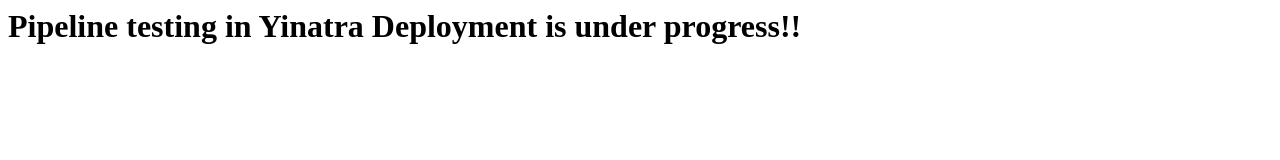
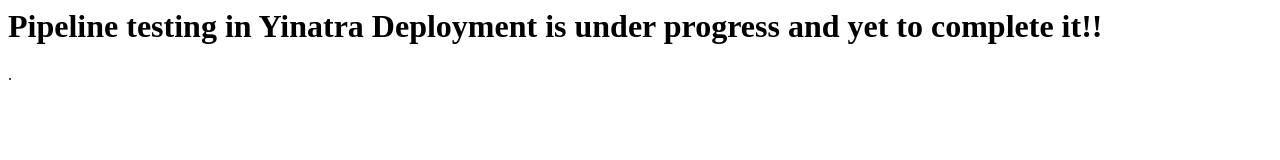
Before and after one commit to priyagit7/yinatra-demogit, a plain HTML site: page index.html in a window 1280 px wide. Drawn offline with Linux system fonts and the light colour scheme.

Commit message:
Update index.html

```diff
--- a/index.html
+++ b/index.html
@@ -1 +1 @@
-<h1>Pipeline testing in Yinatra Deployment is under progress!!</h1>
+<h1>Pipeline testing in Yinatra Deployment is under progress and yet to complete it!!</h1>.
```
